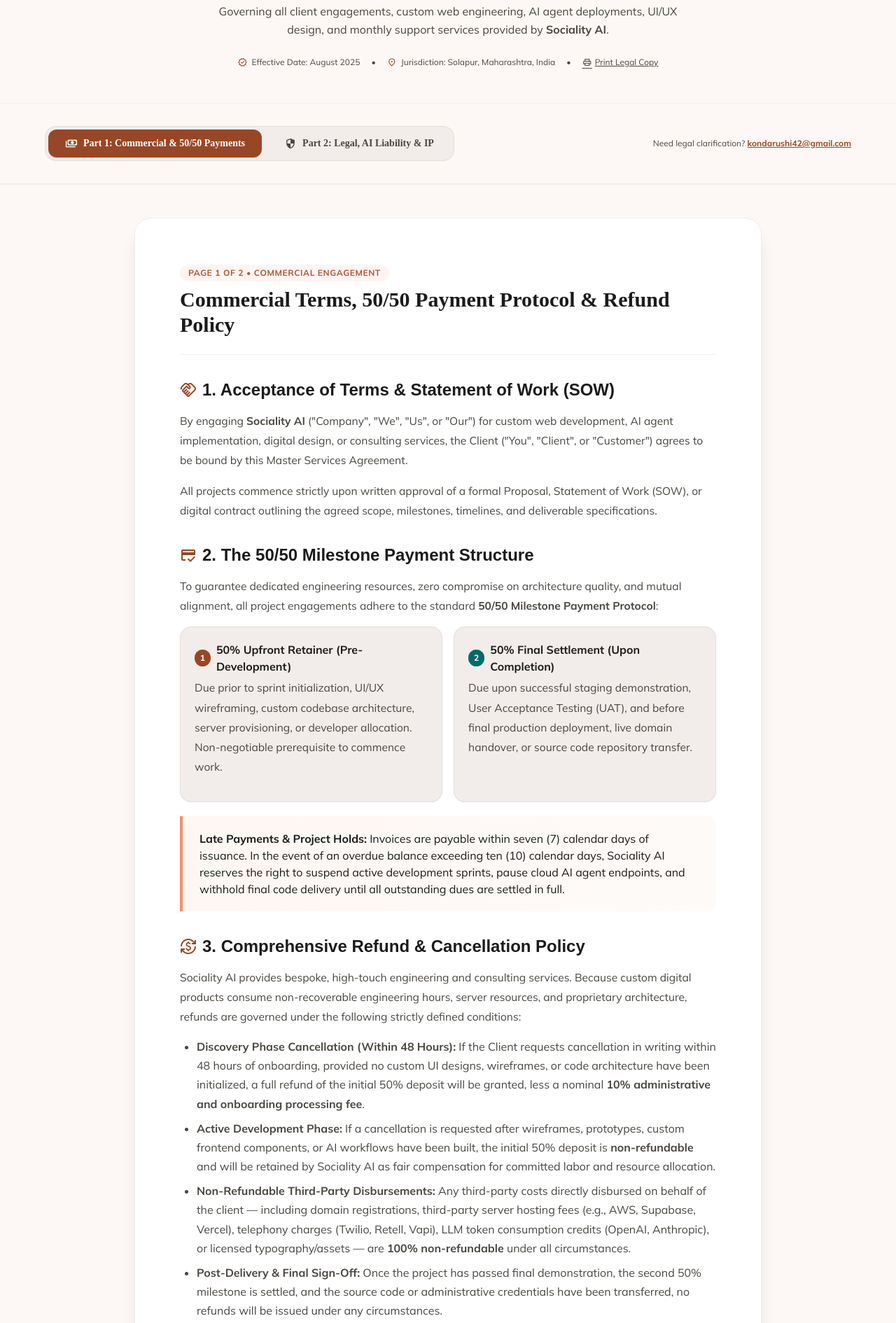
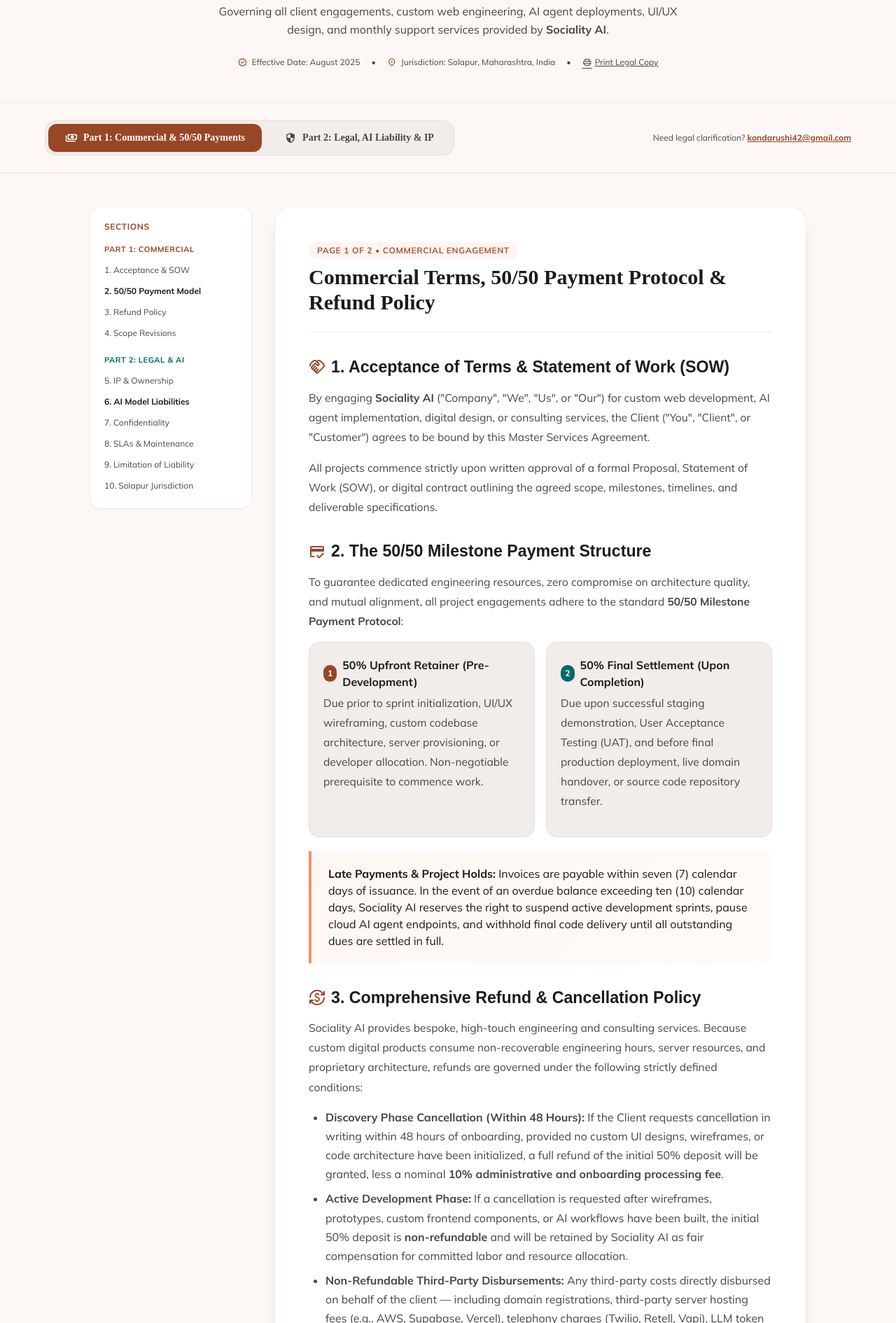
Before and after one commit to Rishi1504-AI/SOCIALITY, a website: page Frontend/terms-and-conditions.html in a window 1280 px wide. Shown: the part 354-2244 px from the top of the page at 70% size. Drawn offline with nearby package versions, Linux system fonts and the light colour scheme; a web font is replaced by a local one.

Commit message:
feat: add Terms and Conditions page with Master Services Agreement documentation

```diff
--- a/Frontend/terms-and-conditions.html
+++ b/Frontend/terms-and-conditions.html
@@ -34,7 +34,7 @@
     }
     .legal-clause h3 {
       font-family: 'Arima Madurai', sans-serif;
-      font-size: 1.5rem;
+      font-size: 1.45rem;
       font-weight: 700;
       color: #1C1B1A;
       margin-top: 2rem;
@@ -42,6 +42,7 @@
       display: flex;
       align-items: center;
       gap: 0.5rem;
+      scroll-margin-top: 8rem;
     }
     .legal-clause p {
       margin-bottom: 1rem;
@@ -179,7 +180,7 @@
     </section>
 
     <!-- Interactive Navigation Tabs for Part 1 / Part 2 -->
-    <section class="w-full px-6 md:px-12 lg:px-16 py-8 bg-surface-container-lowest border-b border-outline-variant/30 sticky top-24 z-30 shadow-sm backdrop-blur-md bg-surface/90">
+    <section class="w-full px-6 md:px-12 lg:px-16 py-6 bg-surface-container-lowest border-b border-outline-variant/30 sticky top-24 z-30 shadow-sm backdrop-blur-md bg-surface/90">
       <div class="max-w-6xl mx-auto flex flex-col sm:flex-row items-center justify-between gap-4">
         <div class="flex items-center gap-2 w-full sm:w-auto p-1 bg-surface-container rounded-2xl border border-outline-variant/40">
           <button id="tab-btn-part1" onclick="switchTab('part1')" class="flex-1 sm:flex-none px-6 py-2.5 rounded-xl font-headline-sm text-xs sm:text-sm font-bold transition-all bg-tertiary text-on-tertiary shadow-sm flex items-center justify-center gap-2">
@@ -198,9 +199,55 @@
       </div>
     </section>
 
-    <!-- Legal Content Container -->
+    <!-- Quick Table of Contents & Legal Content Container -->
     <section class="w-full px-6 md:px-12 lg:px-16 py-12">
-      <div class="max-w-4xl mx-auto bg-surface-container-lowest border border-outline-variant/30 rounded-3xl p-6 md:p-12 lg:p-16 shadow-xl">
+      <div class="max-w-5xl mx-auto grid grid-cols-1 lg:grid-cols-4 gap-8">
+
+        <!-- Sidebar Navigation (Desktop Sticky Table of Contents) -->
+        <aside class="hidden lg:block lg:col-span-1">
+          <div class="sticky top-44 bg-surface-container-lowest border border-outline-variant/30 rounded-2xl p-5 shadow-sm space-y-3">
+            <span class="text-xs font-bold font-label-md text-tertiary uppercase tracking-wider block mb-2">Sections</span>
+            <nav class="flex flex-col gap-1.5 text-xs font-body-md text-on-surface-variant">
+
+              <div class="font-bold text-[11px] uppercase tracking-wider text-tertiary mt-1 mb-1">Part 1: Commercial</div>
+              <a href="#clause-1" onclick="jumpToClause('part1', 'clause-1', event)" class="hover:text-tertiary transition-colors py-1 flex items-center gap-1.5">
+                <span>1. Acceptance & SOW</span>
+              </a>
+              <a href="#clause-2" onclick="jumpToClause('part1', 'clause-2', event)" class="hover:text-tertiary transition-colors py-1 font-bold text-on-surface flex items-center gap-1.5">
+                <span>2. 50/50 Payment Model</span>
+              </a>
+              <a href="#clause-3" onclick="jumpToClause('part1', 'clause-3', event)" class="hover:text-tertiary transition-colors py-1 flex items-center gap-1.5">
+                <span>3. Refund Policy</span>
+              </a>
+              <a href="#clause-4" onclick="jumpToClause('part1', 'clause-4', event)" class="hover:text-tertiary transition-colors py-1 flex items-center gap-1.5">
+                <span>4. Scope Revisions</span>
+              </a>
+
+              <div class="font-bold text-[11px] uppercase tracking-wider text-secondary mt-3 mb-1">Part 2: Legal & AI</div>
+              <a href="#clause-5" onclick="jumpToClause('part2', 'clause-5', event)" class="hover:text-tertiary transition-colors py-1 flex items-center gap-1.5">
+                <span>5. IP & Ownership</span>
+              </a>
+              <a href="#clause-6" onclick="jumpToClause('part2', 'clause-6', event)" class="hover:text-tertiary transition-colors py-1 font-bold text-on-surface flex items-center gap-1.5">
+                <span>6. AI Model Liabilities</span>
+              </a>
+              <a href="#clause-7" onclick="jumpToClause('part2', 'clause-7', event)" class="hover:text-tertiary transition-colors py-1 flex items-center gap-1.5">
+                <span>7. Confidentiality</span>
+              </a>
+              <a href="#clause-8" onclick="jumpToClause('part2', 'clause-8', event)" class="hover:text-tertiary transition-colors py-1 flex items-center gap-1.5">
+                <span>8. SLAs & Maintenance</span>
+              </a>
+              <a href="#clause-9" onclick="jumpToClause('part2', 'clause-9', event)" class="hover:text-tertiary transition-colors py-1 flex items-center gap-1.5">
+                <span>9. Limitation of Liability</span>
+              </a>
+              <a href="#clause-10" onclick="jumpToClause('part2', 'clause-10', event)" class="hover:text-tertiary transition-colors py-1 flex items-center gap-1.5">
+                <span>10. Solapur Jurisdiction</span>
+              </a>
+            </nav>
+          </div>
+        </aside>
+
+        <!-- Main Legal Clauses Container -->
+        <div class="lg:col-span-3 bg-surface-container-lowest border border-outline-variant/30 rounded-3xl p-6 md:p-12 shadow-xl">
 
           <!-- ==================== PART 1: COMMERCIAL, 50/50 PAYMENT & REFUND ==================== -->
           <div id="content-part1" class="legal-clause space-y-8 animate-fade-in">
@@ -215,7 +262,7 @@
             </div>
 
             <!-- Clause 1 -->
-          <div>
+            <div id="clause-1">
               <h3>
                 <span class="material-symbols-outlined text-tertiary">handshake</span>
                 1. Acceptance of Terms & Statement of Work (SOW)
@@ -229,7 +276,7 @@
             </div>
 
             <!-- Clause 2: The 50/50 Payment Model -->
-          <div>
+            <div id="clause-2">
               <h3>
                 <span class="material-symbols-outlined text-tertiary">credit_score</span>
                 2. The 50/50 Milestone Payment Structure
@@ -266,7 +313,7 @@
             </div>
 
             <!-- Clause 3: Refund Policy -->
-          <div>
+            <div id="clause-3">
               <h3>
                 <span class="material-symbols-outlined text-tertiary">currency_exchange</span>
                 3. Comprehensive Refund & Cancellation Policy
@@ -292,7 +339,7 @@
             </div>
 
             <!-- Clause 4: Change Requests & Timelines -->
-          <div>
+            <div id="clause-4">
               <h3>
                 <span class="material-symbols-outlined text-tertiary">tune</span>
                 4. Scope Revisions & Change Requests
@@ -328,7 +375,7 @@
             </div>
 
             <!-- Clause 5: Intellectual Property -->
-          <div>
+            <div id="clause-5">
               <h3>
                 <span class="material-symbols-outlined text-tertiary">copyright</span>
                 5. Intellectual Property Rights (IP) & Ownership Transfer
@@ -345,7 +392,7 @@
             </div>
 
             <!-- Clause 6: AI Agent Liabilities & Hallucinations -->
-          <div>
+            <div id="clause-6">
               <h3>
                 <span class="material-symbols-outlined text-tertiary">smart_toy</span>
                 6. AI Model Boundaries & Third-Party API Disclaimer
@@ -369,7 +416,7 @@
             </div>
 
             <!-- Clause 7: Confidentiality -->
-          <div>
+            <div id="clause-7">
               <h3>
                 <span class="material-symbols-outlined text-tertiary">lock</span>
                 7. Confidentiality & Data Protection
@@ -380,7 +427,7 @@
             </div>
 
             <!-- Clause 8: SLAs & Monthly Maintenance -->
-          <div>
+            <div id="clause-8">
               <h3>
                 <span class="material-symbols-outlined text-tertiary">support_agent</span>
                 8. Maintenance Agreements & Service Level Agreements (SLAs)
@@ -396,7 +443,7 @@
             </div>
 
             <!-- Clause 9: Limitation of Liability -->
-          <div>
+            <div id="clause-9">
               <h3>
                 <span class="material-symbols-outlined text-tertiary">shield</span>
                 9. Limitation of Liability & Indemnification
@@ -410,7 +457,7 @@
             </div>
 
             <!-- Clause 10: Governing Law & Jurisdiction -->
-          <div>
+            <div id="clause-10">
               <h3>
                 <span class="material-symbols-outlined text-tertiary">balance</span>
                 10. Governing Law, Solapur Jurisdiction & Dispute Resolution
@@ -440,11 +487,13 @@
           </div>
 
         </div>
+
+      </div>
     </section>
 
     <!-- Support CTA Section -->
     <section class="px-6 md:px-12 lg:px-16 w-full mb-20">
-      <div class="max-w-4xl mx-auto bg-surface-container p-8 md:p-10 rounded-3xl border border-outline-variant/30 flex flex-col md:flex-row items-center justify-between gap-6">
+      <div class="max-w-5xl mx-auto bg-surface-container p-8 md:p-10 rounded-3xl border border-outline-variant/30 flex flex-col md:flex-row items-center justify-between gap-6">
         <div>
           <h4 class="font-headline-sm text-lg font-bold text-on-surface mb-1">Have Questions Regarding Our Terms?</h4>
           <p class="text-xs sm:text-sm text-on-surface-variant">Our legal and engineering team is available to assist you with custom MSAs, enterprise NDAs, or SOW inquiries.</p>
@@ -531,7 +580,7 @@
 <script src="js/core/nav-controller.js"></script>
 
 <script>
-  function switchTab(tabId) {
+  function switchTab(tabId, shouldScroll = true) {
     const part1Content = document.getElementById('content-part1');
     const part2Content = document.getElementById('content-part2');
     const part1Btn = document.getElementById('tab-btn-part1');
@@ -547,7 +596,9 @@
       part2Btn.classList.remove('bg-tertiary', 'text-on-tertiary', 'shadow-sm');
       part2Btn.classList.add('text-on-surface-variant');
 
-      window.scrollTo({ top: 300, behavior: 'smooth' });
+      if (shouldScroll) {
+        window.scrollTo({ top: 380, behavior: 'smooth' });
+      }
     } else if (tabId === 'part2') {
       part2Content.classList.remove('hidden');
       part1Content.classList.add('hidden');
@@ -558,8 +609,26 @@
       part1Btn.classList.remove('bg-tertiary', 'text-on-tertiary', 'shadow-sm');
       part1Btn.classList.add('text-on-surface-variant');
 
-      window.scrollTo({ top: 300, behavior: 'smooth' });
+      if (shouldScroll) {
+        window.scrollTo({ top: 380, behavior: 'smooth' });
       }
+    }
+  }
+
+  function jumpToClause(partId, clauseId, event) {
+    if (event) {
+      event.preventDefault();
+    }
+    // First switch to the correct part without general scrolling
+    switchTab(partId, false);
+
+    // Then smoothly scroll to the exact target clause
+    setTimeout(() => {
+      const targetElement = document.getElementById(clauseId);
+      if (targetElement) {
+        targetElement.scrollIntoView({ behavior: 'smooth', block: 'start' });
+      }
+    }, 50);
   }
 </script>
 
```
Lines whose indentation alone changed are shown as unchanged.
